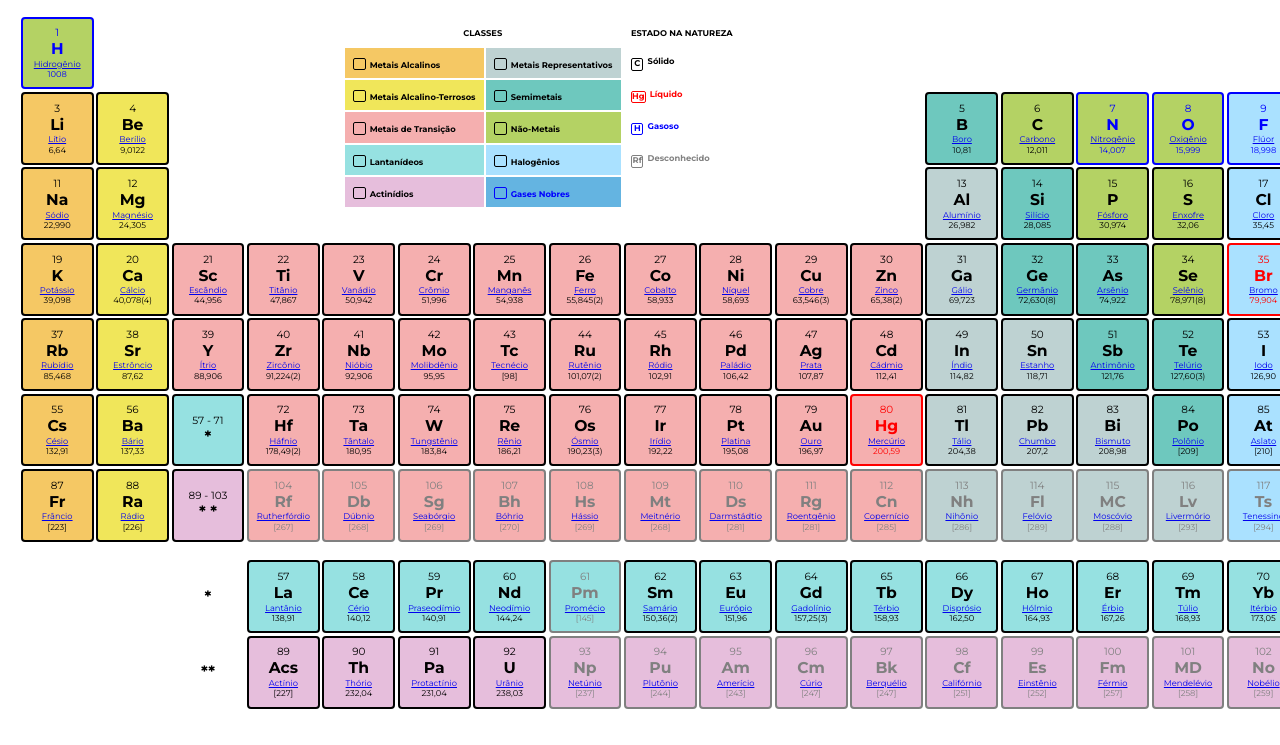
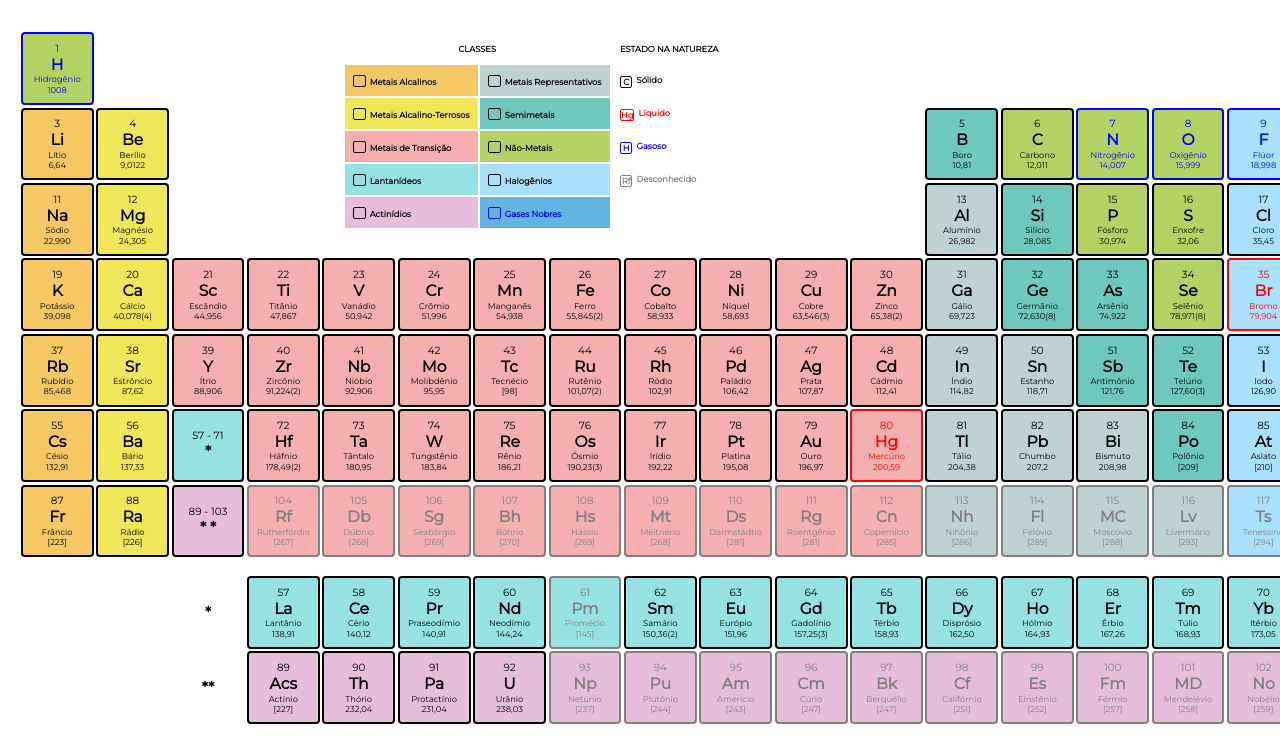
Before and after one commit to NeoArcanjo/tabela-periodica, a plain HTML site: page index.html in a window 1280 px wide. Shown: the part 145-890 px from the top of the page. Drawn offline with Linux system fonts and the light colour scheme.

Commit message:
modified:   index.css 	modified:   index.html

```diff
--- a/index.css
+++ b/index.css
@@ -1,4 +1,3 @@
-@import url('https://fonts.googleapis.com/css?family=Montserrat:100,400,700');
 * {
     margin: 0;
     padding: 0;
@@ -6,8 +5,19 @@
     box-sizing: border-box;
 }
 
+a {
+    color: inherit;
+    text-decoration: none;
+}
+
+a:hover,
+a:focus{
+    text-transform: uppercase;
+}
+
 body {
-    font: 1em/1 'Montserrat', sans-serif;
+    font-family: 'Montserrat', sans-serif;
+    font-variant-position: 1em/1;
     background: rgb(255, 255, 255);
     text-align: center;
     color: rgb(0, 0, 0);
@@ -18,6 +28,7 @@ body {
 main{
     max-width:130.5em;
     display:block;
+    align-items: center;
 }
 
 #grid-container {
@@ -60,7 +71,7 @@ section {
 	justify-content:center;
 }
 
-section:hover {
+section:not(.mark):hover{
     transition: .2s;
     transform: scale(1.5);
     cursor: pointer;
@@ -112,6 +123,7 @@ th, td{
     background-color: rgb(255, 255, 255);
     border: none;
 }
+
 /* Crio a box vazia antes do nome da classe */
 
 td:before {
--- a/index.html
+++ b/index.html
@@ -5,6 +5,7 @@
     <meta charset="UTF-8">
     <meta name="viewport" content="width=device-width, initial-scale=1.0">
     <title>Tabela Periódica dos Elementos</title>
+    <link rel="stylesheet" href="https://fonts.googleapis.com/css?family=Montserrat">
     <link rel="stylesheet" type="text/css" href="index.css" />
 
 </head>
@@ -474,7 +475,7 @@
             <section class="metal-transicao">
                 <span>73</span>
                 <h2>Ta</h2>
-                <a href="https://pt.wikipedia.org/wiki/Tântalo" target="_blank"><p>Tântalo</p></a><label hidden>by Rafael Arcanjo</label>
+                <a href="https://pt.wikipedia.org/wiki/Tântalo_(elemento_químico)" target="_blank"><p>Tântalo</p></a><label hidden>by Rafael Arcanjo</label>
                 <p>180,95</p>
             </section>
 
```
